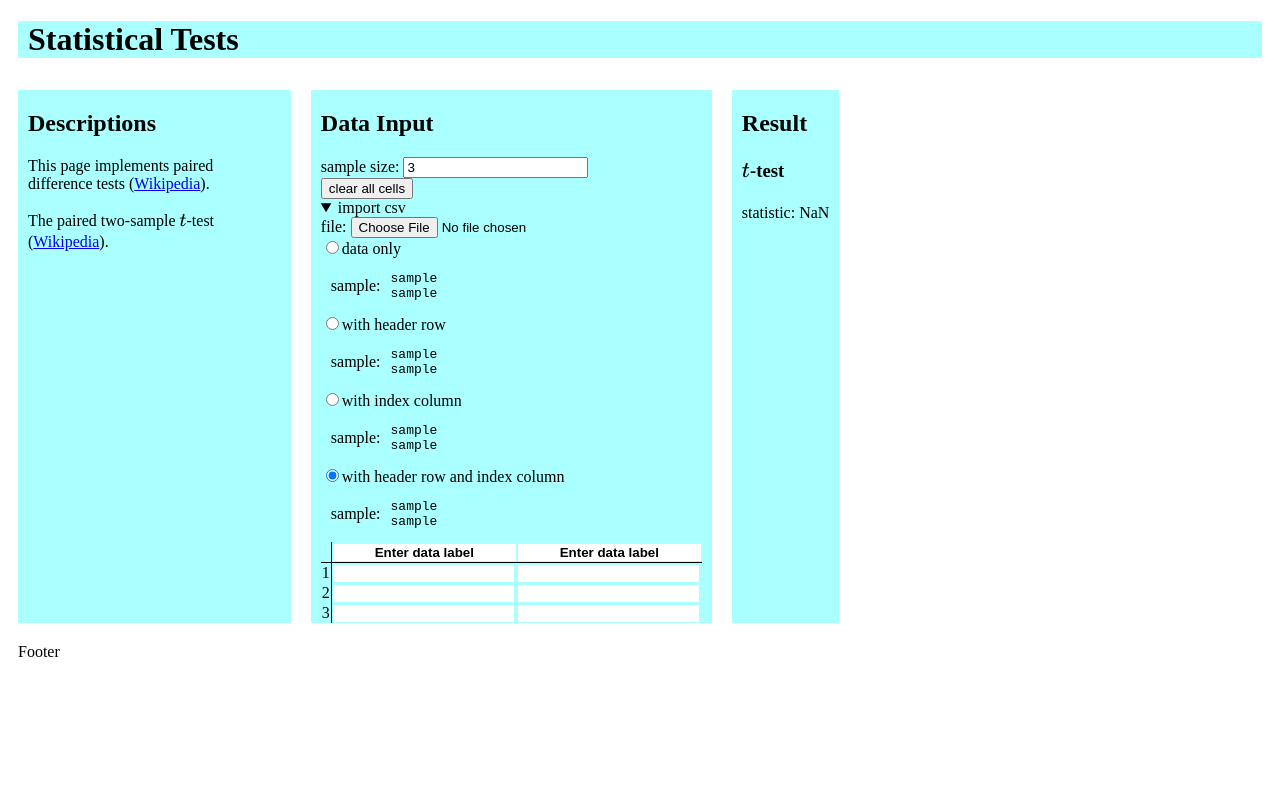
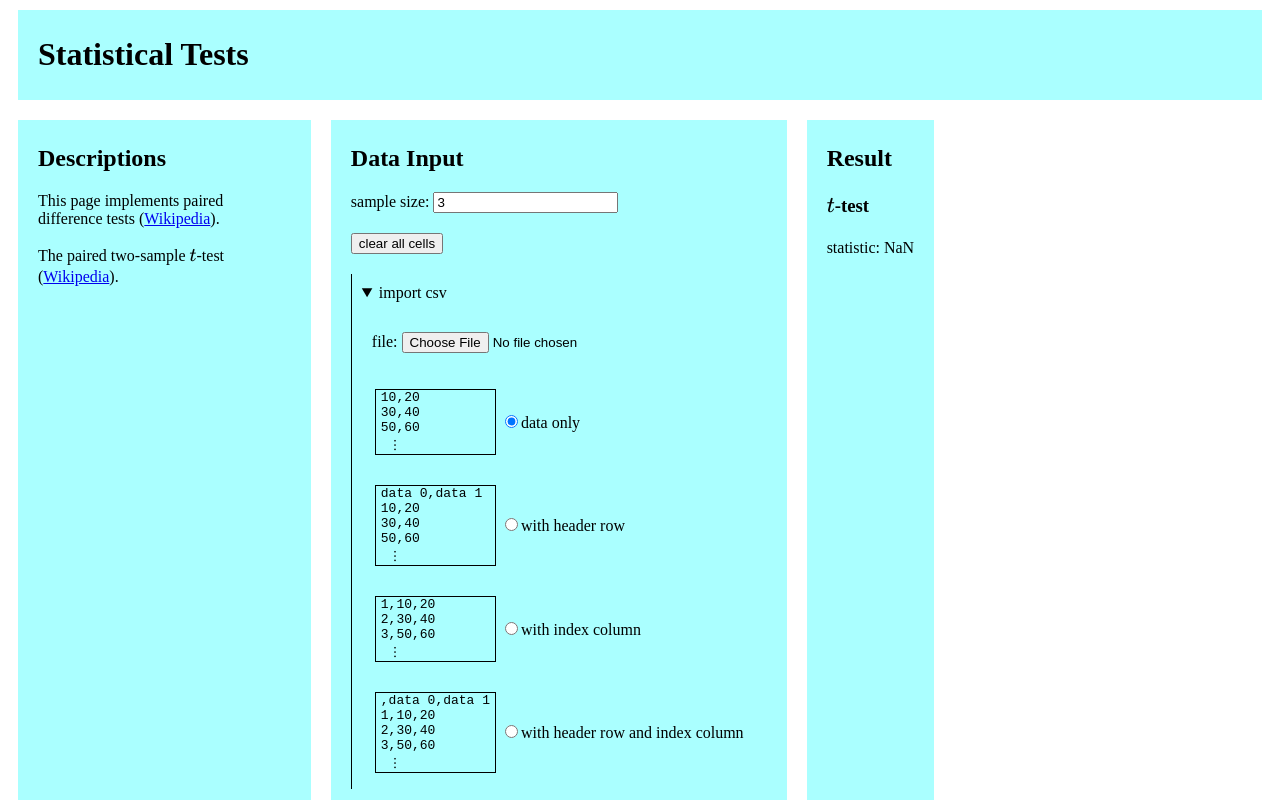
Before and after one commit to fiveseven-lambda/statistical-tests, a React app: page / in a window 1280 px wide. Both pictures are taken after a click on the heading "import csv". Shown: the top 800 px of the page. Built offline with nearby package versions, Linux system fonts and the light colour scheme.

Commit message:
change css style

```diff
--- a/src/dataInput.jsx
+++ b/src/dataInput.jsx
@@ -4,7 +4,7 @@ export const DataInput = ({ wide, input: [input, setInput] }) => <div className=
   <h2>Data Input</h2>
   <SampleSize input={[input, setInput]}/>
   <Clear input={[input, setInput]}/>
-  <CSV input={[input, setInput]}/>
+  <CSV wide={wide} input={[input, setInput]}/>
   <Data wide={wide} input={[input, setInput]}/>
 </div>
 
@@ -20,7 +20,7 @@ const SampleSize = ({ input: [input, setInput] }) => {
       alert('invalid sample size');
     }
   };
-  return <div>
+  return <div className='input-part'>
     sample size: <input
       type='number'
       min='1'
@@ -42,7 +42,7 @@ const SampleSize = ({ input: [input, setInput] }) => {
   </div>
 }
 
-const Clear = ({input: [input, setInput]}) => <div>
+const Clear = ({input: [input, setInput]}) => <div className='input-part'>
   <button
     onClick={ _ => setInput({
       ...input,
@@ -52,7 +52,7 @@ const Clear = ({input: [input, setInput]}) => <div>
   > clear all cells </button>
 </div>
 
-const CSV = ({ input: [input, setInput] }) => {
+const CSV = ({ wide, input: [input, setInput] }) => {
   const [file, setFile] = React.useState(null);
   const [format, setFormat] = React.useState([false, false]);
   React.useEffect(() => {
@@ -63,9 +63,10 @@ const CSV = ({ input: [input, setInput] }) => {
     };
     reader.readAsText(file);
   });
-  return <details>
+  return <details className={`input-part csv-input ${wide}`}>
     <summary>import csv</summary>
-    <div>
+    <div className='csv-details'>
+      <div className='input-part'>
         file: <input
           type='file'
           onChange={ event => {
@@ -73,31 +74,34 @@ const CSV = ({ input: [input, setInput] }) => {
           } }
         />
       </div>
-    <div>
+      <table>
+        <tbody>
           <SelectCSVFormat
             format={[format, setFormat]}
             value={[false, false]}
             label='data only'
-        sample={'sample\nsample'}
+            sample={'10,20\n30,40\n50,60\n ︙'}
           />
           <SelectCSVFormat
             format={[format, setFormat]}
             value={[true, false]}
             label='with header row'
-        sample={'sample\nsample'}
+            sample={'data 0,data 1\n10,20\n30,40\n50,60\n ︙'}
           />
           <SelectCSVFormat
             format={[format, setFormat]}
             value={[false, true]}
             label='with index column'
-        sample={'sample\nsample'}
+            sample={'1,10,20\n2,30,40\n3,50,60\n ︙'}
           />
           <SelectCSVFormat
             format={[format, setFormat]}
-        value={[false, false]}
+            value={[true, true]}
             label='with header row and index column'
-        sample={'sample\nsample'}
+            sample={',data 0,data 1\n1,10,20\n2,30,40\n3,50,60\n ︙'}
           />
+        </tbody>
+      </table>
     </div>
   </details>
 }
@@ -107,7 +111,11 @@ const SelectCSVFormat = ({
   value,
   label,
   sample,
-}) => <div>
+}) => <tr>
+  <td>
+    <pre className='csv-sample'>{sample}</pre>
+  </td>
+  <td>
     <input
       type='radio'
       name='csv-format'
@@ -115,15 +123,12 @@ const SelectCSVFormat = ({
       onChange={ _ => setFormat(value) }
     />
     <label>{label}</label>
-  <div className='csv-sample'>
-    <p>sample: </p>
-    <pre>{sample}</pre>
-  </div>
-</div>
+  </td>
+</tr>
 
 const Data = ({wide, input: [input, setInput]}) => {
   const [focused, setFocused] = React.useState(null);
-  return <div className={`data ${wide}`}>
+  return <div className={`input-part data ${wide}`}>
     <table>
       <thead>
         <tr>
--- a/src/style.css
+++ b/src/style.css
@@ -1,8 +1,15 @@
 .part {
   background-color: #AAFFFF;
   margin: 10px;
-  padding: 0 10px;
+  padding: 5px 20px;
 }
+
+/*
+h1, h2, h3, p, div, details {
+  border: 1px dashed;
+}
+*/
+
 .footer {
   margin: 10px;
 }
@@ -38,15 +45,30 @@
 .data th > input {
   font-weight: bold;
 }
+.data td {
+  text-align: center;
+}
 .data input {
   border: none;
   text-align: center;
 }
+.input-part {
+  margin: 20px 0;
+}
 
+.csv-input {
+  border-left: 1px solid;
+}
+.csv-input.narrow {
+  overflow-x: scroll;
+}
+.csv-input summary {
+  padding: 10px;
+}
+.csv-details {
+  margin: 20px;
+}
 .csv-sample {
-  display: flex;
-  align-items: center;
+  border: 1px solid;
+  padding: 0 5px;
 }
-.csv-sample p {
-  margin: 10px;
-}
```
Lines whose indentation alone changed are shown as unchanged.
